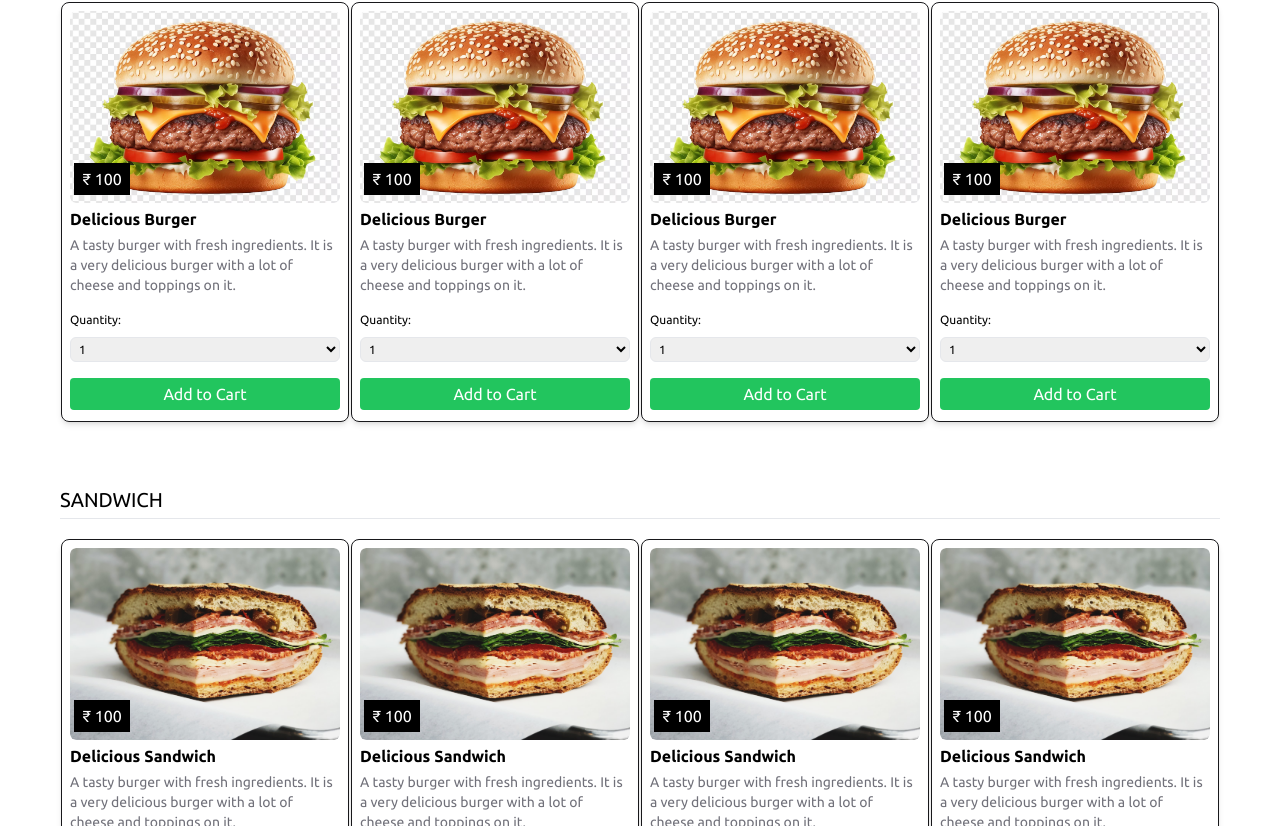
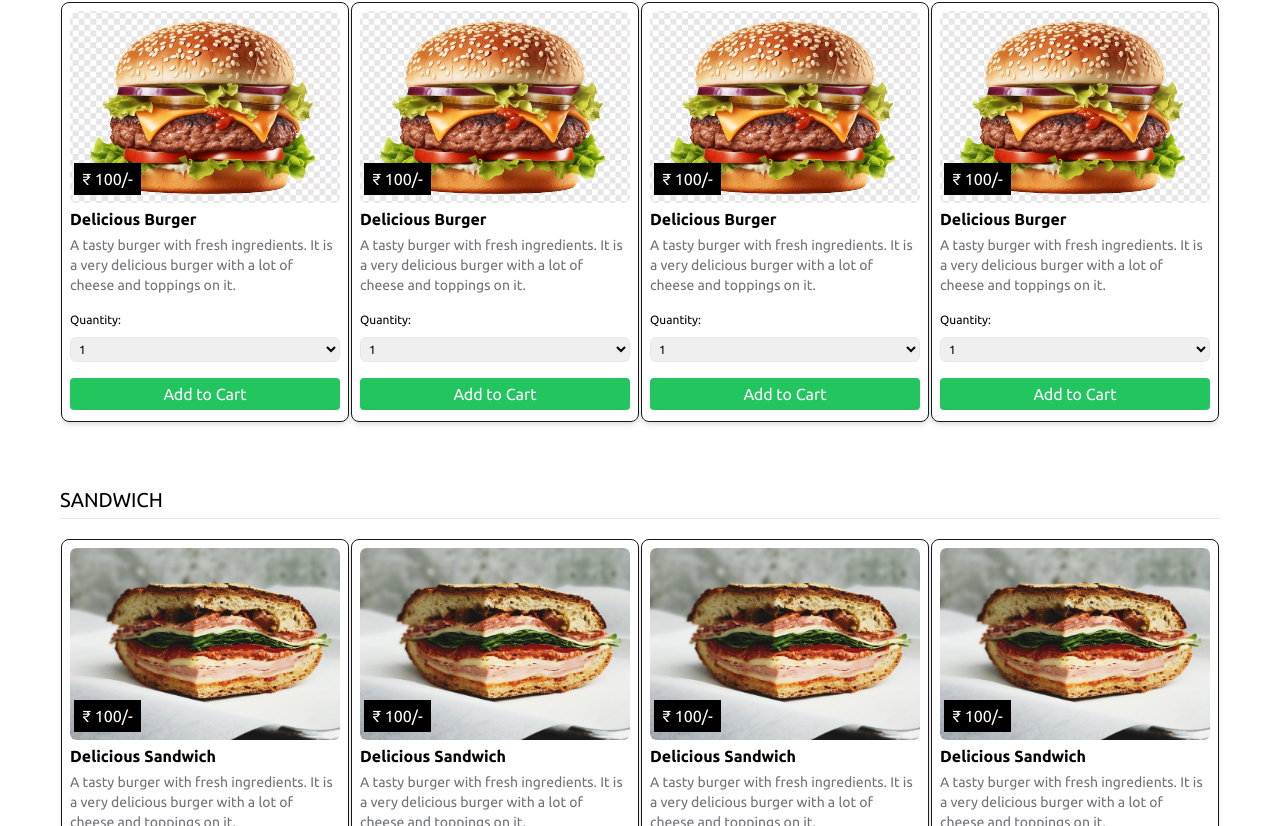
Before and after one commit to Dineshyadav3505/PizzaDeliveryApp, a Next.js app: page /menu in a window 1280 px wide. Shown: the part 774-1600 px from the top of the page. Built offline with nearby package versions, Linux system fonts and the light colour scheme; a web font is replaced by a local one.

Commit message:
Refactor cart page and card components

```diff
--- a/src/app/cart/page.js
+++ b/src/app/cart/page.js
@@ -5,16 +5,17 @@ import { CartContext } from '@/utils/ContextReducer';
 
 const Page = () => {
   const {state} = useContext(CartContext)
-  const [data, setData] = useState([
-    {
-      image: 'https://as2.ftcdn.net/v2/jpg/06/07/04/41/1000_F_607044129_mlPAREptH5szQjdJ8cku2tC718zawrxu.webp',
-      name: 'Delicious Pizza',
-      sizes: { name: 'Regular',  price: 100 },
-      crust:{ name: 'New Hand Tossed', price: 5 },
-      quantity: 1,
-    }, // Add actual items here
-    {}
-  ]);
+  console.log(state)
+  const increment = () => {
+    console.log("+1")
+  }
+  const decrement = () => {
+    console.log("-1")
+  }
+  const removeItem = (index) => {
+    console.log("Remove")
+  }
+
 
   return (
     <div className='lg:p-10 font-Ubuntu w-screen bg-white text-black dark:bg-black dark:text-white'>
@@ -27,31 +28,31 @@ const Page = () => {
                 item && item.name ? ( // Check if item exists and has a name
                 <div className=" relative">
                   <div key={index} className="my-1  py-2 flex gap-5  w-full">
-                    <div className="h-36 lg:h-44 flex justify-center items-center shadow-md rounded-md border-zinc-500 border-[0.6px]">
+                    <div className="h-36 w-44 lg:h-44 flex justify-center items-center shadow-md rounded-md border-zinc-500 border-[0.6px]">
                       <img className='h-full w-full object-contain' src={item.image} alt="product image" />
                     </div>
                     {/* Name Size Crust */}
                     <div className="flex flex-col lg:flex-row justify-between w-[60%] ">
                       <div className="flex lg:h-44  lg:w-full flex-col lg:space-y-2">
                         <h6 className='py-2 w-72'>{item.name}</h6>
-                        <p className='text-sm'>Size: {item.sizes.name}</p>
-                        <p className='text-sm'>Crust: {item.crust.name}</p>
+                        {item.sizes && <p className='text-sm'>Size: {item.sizes.name}</p>}
+                        {item.crust && <p className='text-sm'>Crust: {item.crust.name}</p>}
                       </div>
 
                       <div className="flex lg:h-44 w-full lg:flex-col py-3 space-y-2">
                         <div className="flex w-full lg:flex-col items-center gap-5 justify-between">
                           {/* Price */}
-                          <p className='text-base'>Price: {item.sizes.price + item.crust.price} /-</p>
+                          <p className='text-base'>Price: {item.price} </p>
 
                           {/* Quantity */}
-                          <div className=" border-[.5px] px-3 flex justify-center items-center gap-2">
-                            <span className='block'>
+                          <div className=" border-[.5px] px-1 flex justify-center items-center gap-3">
+                            <span onClick={decrement} className='h-4 w-4 flex justify-center items-center'>
                               <svg xmlns="http://www.w3.org/2000/svg" fill="none" viewBox="0 0 24 24" stroke-width="1.5" stroke="currentColor" class="size-3">
                                 <path stroke-linecap="round" stroke-linejoin="round" d="M5 12h14" />
                               </svg>
                             </span>
                             <p>{item.quantity}</p>
-                            <span className='block'>
+                            <span onClick={increment} className='h-4 w-4 flex justify-center items-center'>
                             <svg xmlns="http://www.w3.org/2000/svg" fill="none" viewBox="0 0 24 24" stroke-width="1.5" stroke="currentColor" class="size-3">
                               <path stroke-linecap="round" stroke-linejoin="round" d="M12 4.5v15m7.5-7.5h-15" />
                             </svg>
@@ -60,7 +61,7 @@ const Page = () => {
 
                             {/* delete  */}
                           <span className=' absolute top-3 right-3'>
-                            <svg xmlns="http://www.w3.org/2000/svg" fill="none" viewBox="0 0 24 24" stroke-width="1.5" stroke="currentColor" class="size-5">
+                            <svg onClick={removeItem} xmlns="http://www.w3.org/2000/svg" fill="none" viewBox="0 0 24 24" stroke-width="1.5" stroke="currentColor" class="size-5">
                               <path stroke-linecap="round" stroke-linejoin="round" d="m14.74 9-.346 9m-4.788 0L9.26 9m9.968-3.21c.342.052.682.107 1.022.166m-1.022-.165L18.16 19.673a2.25 2.25 0 0 1-2.244 2.077H8.084a2.25 2.25 0 0 1-2.244-2.077L4.772 5.79m14.456 0a48.108 48.108 0 0 0-3.478-.397m-12 .562c.34-.059.68-.114 1.022-.165m0 0a48.11 48.11 0 0 1 3.478-.397m7.5 0v-.916c0-1.18-.91-2.164-2.09-2.201a51.964 51.964 0 0 0-3.32 0c-1.18.037-2.09 1.022-2.09 2.201v.916m7.5 0a48.667 48.667 0 0 0-7.5 0" />
                             </svg>
                           </span>
@@ -90,6 +91,10 @@ const Page = () => {
             <Image src="/img/master.png" alt="MasterCard" width={30} height={20} />
             <Image src="/img/googlepay.png" alt="Google Pay" width={30} height={20} />
           </div>
+
+          <button className='bg-black text-white dark:text-black dark:bg-white w-full py-1 rounded shadow-sm mt-6 '>
+            Check Out
+          </button>
         </div>
       </div>
     </div>
--- a/src/components/Card/BeveragesCard.js
+++ b/src/components/Card/BeveragesCard.js
@@ -8,7 +8,7 @@ const BeveragesCard = ({ product }) => {
     const {state, dispatch} = useContext(CartContext);
 
     // Calculate total price based on selected size and quantity
-    const totalPrice = selectedSize.price * selectedQuantity;
+    const totalPrice = selectedSize.price * selectedQuantity+"/-";
 
     const handleAddToCart = () => {
         // alert(`Added to cart:\n${selectedQuantity} x ${product.name} (${selectedSize.name} - ₹${totalPrice})`);
--- a/src/components/Card/BurgerCard.js
+++ b/src/components/Card/BurgerCard.js
@@ -7,10 +7,9 @@ const BurgerCard = ({ product }) => {
     const {state, dispatch} = useContext(CartContext);
 
     // Calculate total price based on quantity
-    const totalPrice = product.price * selectedQuantity;
+    const totalPrice = product.price * selectedQuantity+"/-";
 
     const handleAddToCart = () => {
-        // alert(`Added to cart:\n${selectedQuantity} x ${product.name} - ₹${totalPrice}`);
         dispatch({
             type:"ADD",
             name: product.name,
--- a/src/components/Card/SandwichCard.js
+++ b/src/components/Card/SandwichCard.js
@@ -7,7 +7,7 @@ const SandwichCard = ({ product }) => {
     const {state, dispatch} = useContext(CartContext);
 
     // Calculate total price based on quantity
-    const totalPrice = product.price * selectedQuantity;
+    const totalPrice = product.price * selectedQuantity+"/-";
 
     const handleAddToCart = () => {
 
```
